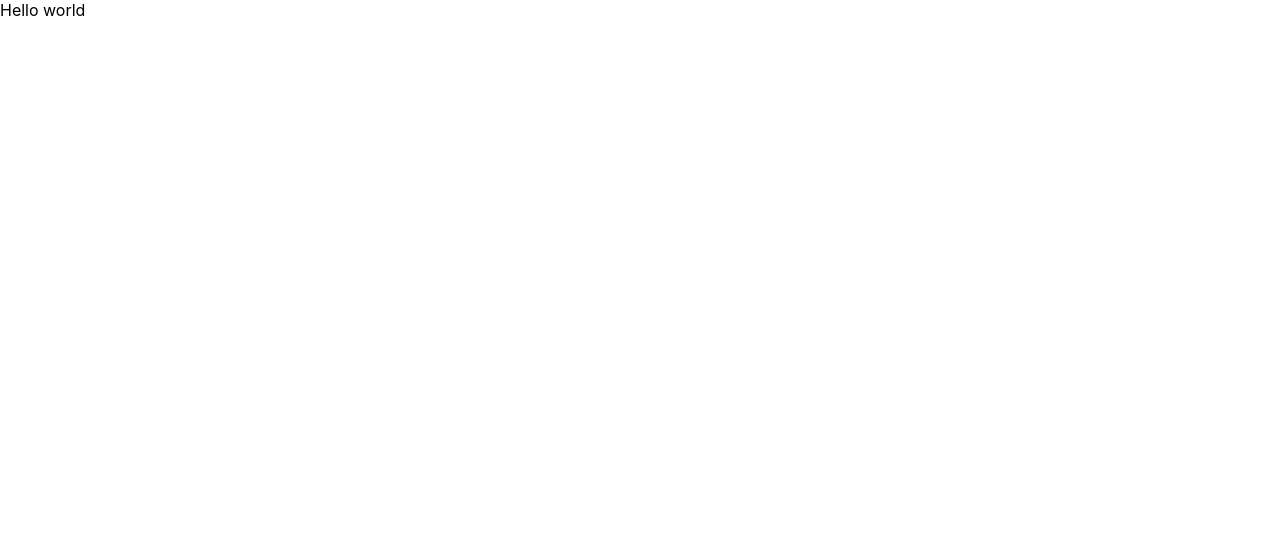
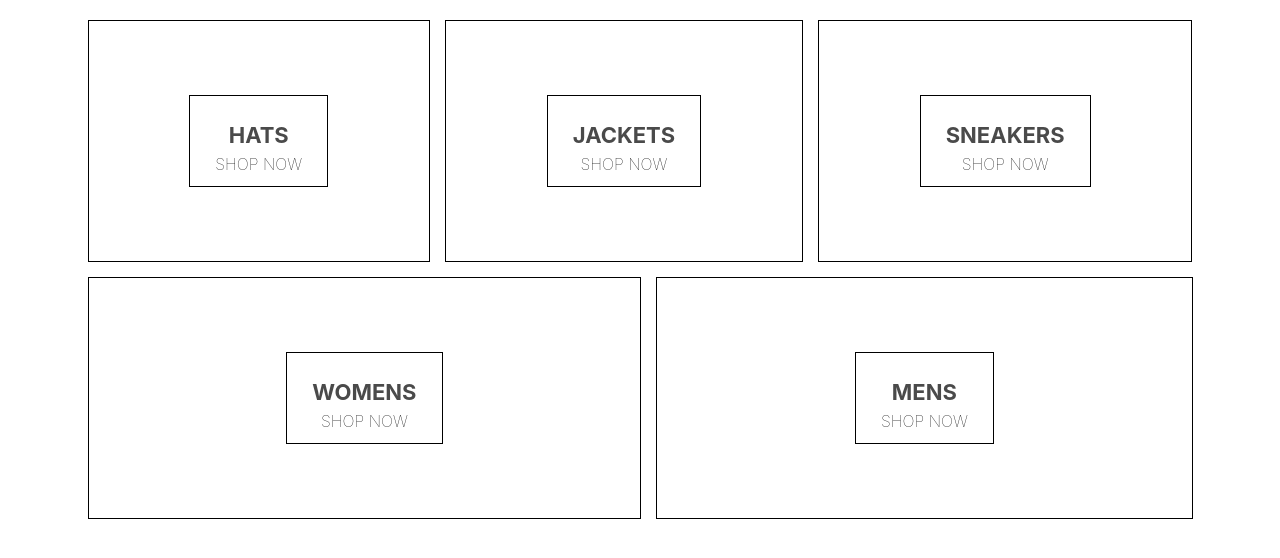
Before and after one commit to jccastro/crwn-clothing-v1, a React (Create React App) app: page / in a window 1280 px wide. Shown: the top 558 px of the page. Built offline with nearby package versions, Linux system fonts and the light colour scheme.

Commit message:
added homepage component, installed SASS and updated .css to .scss files

```diff
--- a/src/App.js
+++ b/src/App.js
@@ -1,8 +1,13 @@
 import React from "react";
-import "./App.css";
+import "./App.scss";
+import HomePage from "./homepage.component";
 
 function App() {
-  return <div>Hello world</div>;
+  return (
+    <div>
+      <HomePage />
+    </div>
+  );
 }
 
 export default App;
--- /dev/null
+++ b/src/homepage.component.jsx
@@ -0,0 +1,43 @@
+import React from "react";
+import "./homepage.styles.scss";
+
+const HomePage = () => {
+  return (
+    <div className="homepage">
+      <div className="directory-menu">
+        <div className="menu-item">
+          <div className="content">
+            <h1 className="title">HATS</h1>
+            <span className="subtitle"> SHOP NOW </span>
+          </div>
+        </div>
+        <div className="menu-item">
+          <div className="content">
+            <h1 className="title">JACKETS</h1>
+            <span className="subtitle"> SHOP NOW </span>
+          </div>
+        </div>
+        <div className="menu-item">
+          <div className="content">
+            <h1 className="title">SNEAKERS</h1>
+            <span className="subtitle"> SHOP NOW </span>
+          </div>
+        </div>
+        <div className="menu-item">
+          <div className="content">
+            <h1 className="title">WOMENS</h1>
+            <span className="subtitle"> SHOP NOW </span>
+          </div>
+        </div>
+        <div className="menu-item">
+          <div className="content">
+            <h1 className="title">MENS</h1>
+            <span className="subtitle"> SHOP NOW </span>
+          </div>
+        </div>
+      </div>
+    </div>
+  );
+};
+
+export default HomePage;
--- /dev/null
+++ b/src/homepage.styles.scss
@@ -0,0 +1,54 @@
+.homepage {
+  display: flex;
+  flex-direction: column;
+  align-items: center;
+  padding: 20px 80px;
+}
+
+.directory-menu {
+  width: 100%;
+  display: flex;
+  flex-wrap: wrap;
+  justify-content: space-between;
+}
+
+.menu-item {
+  min-width: 30%;
+  height: 240px;
+  flex: 1 1 auto;
+  display: flex;
+  align-items: center;
+  justify-content: center;
+  border: 1px solid black;
+  margin: 0 7.5px 15px;
+
+  &:first-child {
+    margin-right: 7.5px;
+  }
+
+  &:last-child {
+    margin-left: 7.5px;
+  }
+
+  .content {
+    height: 90px;
+    padding: 0 25px;
+    display: flex;
+    flex-direction: column;
+    align-items: center;
+    justify-content: center;
+    border: 1px solid black;
+
+    .title {
+      font-weight: bold;
+      margin-bottom: 6px;
+      font-size: 22px;
+      color: #4a4a4a;
+    }
+
+    .subtitle {
+      font-weight: lighter;
+      font-size: 16px;
+    }
+  }
+}
--- a/src/index.js
+++ b/src/index.js
@@ -1,6 +1,6 @@
 import React from "react";
 import ReactDOM from "react-dom";
-import "./index.css";
+import "./index.scss";
 import App from "./App";
 
 ReactDOM.render(
```
Also changed, not shown: src/App.css (deleted), src/App.scss (added), src/index.scss (renamed from src/index.css).
